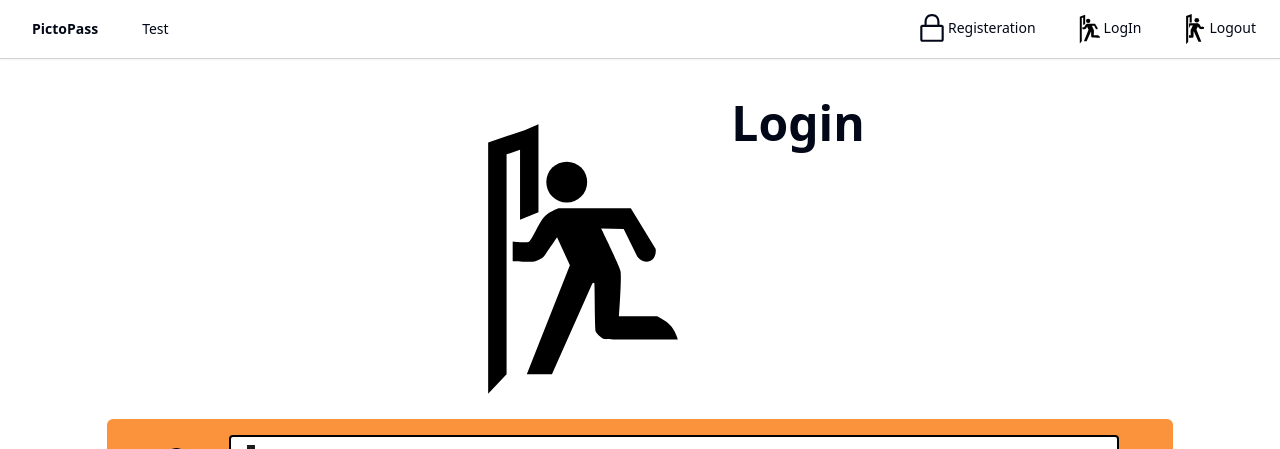
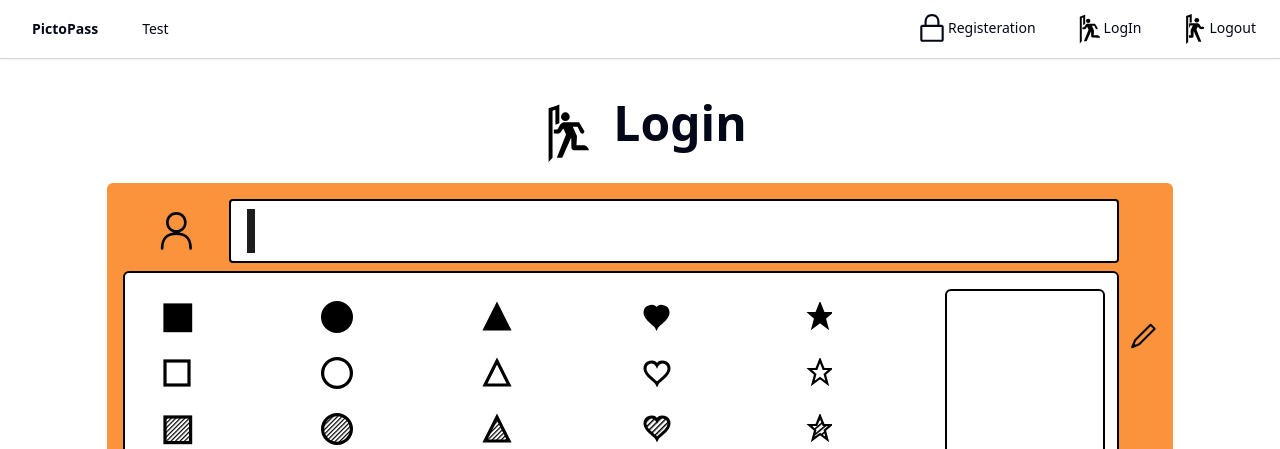
Before and after one commit to zikunw/pictopass, a React (Vite) app in the folder client/: page / in a window 1280 px wide. Both pictures are taken after a click on the link "LogIn". Shown: the top 449 px of the page. Built offline with nearby package versions, Linux system fonts and the light colour scheme; some icons are missing.

Commit message:
login logo size change

```diff
--- a/client/src/pages/LoginPage.tsx
+++ b/client/src/pages/LoginPage.tsx
@@ -63,7 +63,7 @@
     return (
         <div className="flex flex-col w-full h-full gap-5">
         <div className="mt-10 mx-auto flex flex-row gap-4">
-            {SymbolSignIn()}
+            <div className="w-16 h-16">{SymbolSignIn()}</div>
             <h1 className="text-5xl font-bold">Login</h1>
         </div>
 
```
